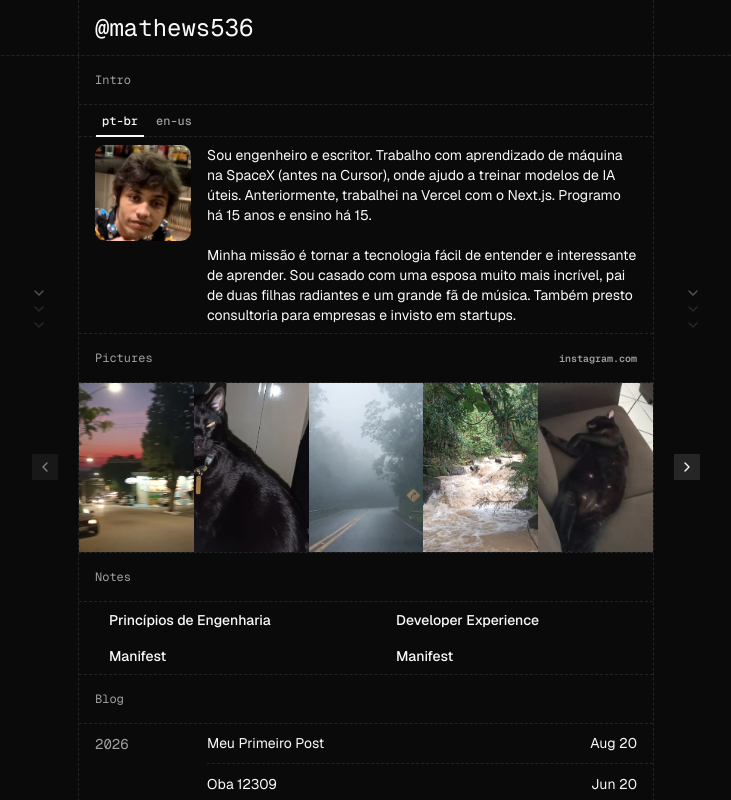
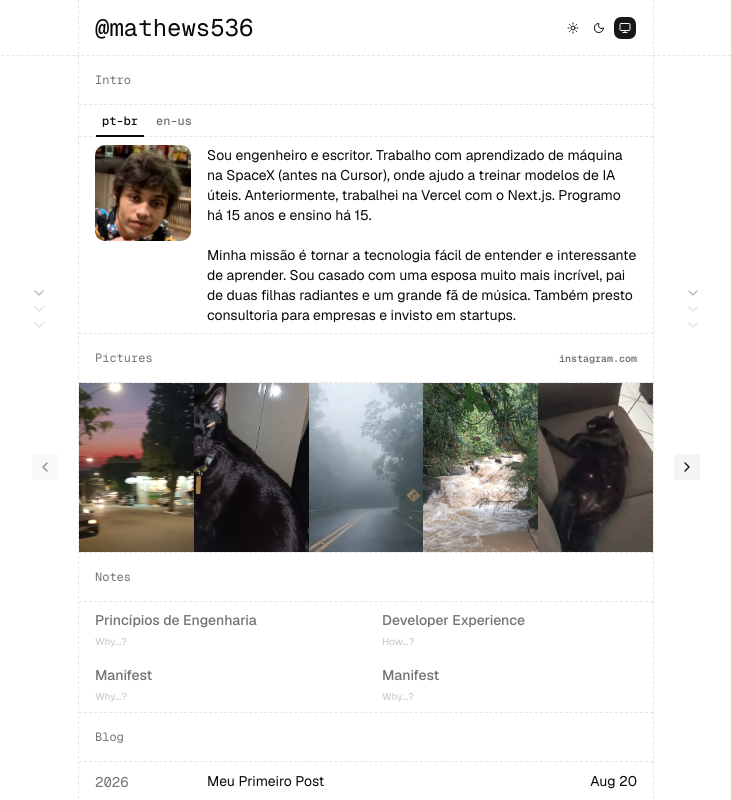
Before and after one commit to kodiyak/my-port, a Next.js app: page / in a window 1280 px wide. Shown: the top 800 px of the page, without its empty margins (274-1005 px from the left). Built offline with nearby package versions, Linux system fonts and the light colour scheme.

Commit message:
feat: implement theme provider and toggle mode components; enhance UI with improved button styles and layout

```diff
--- a/src/app/[slug]/page.tsx
+++ b/src/app/[slug]/page.tsx
@@ -24,7 +24,11 @@ export default async function Page({ params }: PageProps<"/[slug]">) {
       <div className="flex flex-col">
         <div className="flex flex-col max-w-xl min-h-dvh border-x w-full mx-auto">
           <div className="h-14 border-b flex items-center px-8">
-            <Button variant={"outline"} render={<Link href={"/"} />}>
+            <Button
+              variant={"outline"}
+              render={<Link href={"/"} />}
+              nativeButton={false}
+            >
               <ArrowLeftIcon />
               <span>Voltar</span>
             </Button>
--- a/src/app/_components/notes-posts.tsx
+++ b/src/app/_components/notes-posts.tsx
@@ -9,11 +9,18 @@ export default function NotesPosts({ posts }: { posts: PostMetadata[] }) {
         <Link
           href={post.slug}
           key={`post.${post.slug}`}
-          className="px-2 py-2 group flex flex-col hover:underline"
+          className="px-4 py-2 group flex flex-col text-muted-foreground hover:text-foreground"
         >
-          <div className="flex items-center gap-2">
-            <ArrowRightIcon className="opacity-0 size-3.5 group-hover:opacity-100" />
-            <span className="text-sm font-medium">{post.title}</span>
+          <div className="flex items-start gap-2">
+            <ArrowRightIcon className="opacity-0 relative top-1 size-3.5 -translate-x-5.5 group-hover:opacity-100 group-hover:translate-x-0 transition-all duration-300" />
+            <div className="flex flex-1 flex-col gap-1">
+              <span className="text-sm font-medium -translate-x-5.5 group-hover:translate-x-0 transition-all duration-300">
+                {post.title}
+              </span>
+              <span className="text-[10px] text-foreground font-medium -translate-x-5.5 opacity-20 group-hover:translate-x-0 group-hover:opacity-100 transition-all duration-300">
+                {post.description ?? "-"}
+              </span>
+            </div>
           </div>
         </Link>
       ))}
--- a/src/app/layout.tsx
+++ b/src/app/layout.tsx
@@ -3,6 +3,7 @@ import { Geist, Geist_Mono } from "next/font/google";
 import "./globals.css";
 import AppFooter from "@/components/app-footer";
 import AppHeader from "@/components/app-header";
+import { ThemeProvider } from "@/components/providers/theme-provider";
 import { cn } from "@/lib/utils";
 
 const geistSans = Geist({
@@ -29,11 +30,15 @@ export default function RootLayout({ children }: LayoutProps<"/">) {
         geistMono.variable,
         "dark antialiased font-sans",
       )}
+      suppressHydrationWarning
     >
+      <head />
       <body className="bg-background text-foreground flex flex-col min-h-screen">
-        <AppHeader />
-        {children}
-        <AppFooter />
+        <ThemeProvider attribute="class" defaultTheme="system" enableSystem>
+          <AppHeader />
+          {children}
+          <AppFooter />
+        </ThemeProvider>
       </body>
     </html>
   );
--- a/src/components/app-header.tsx
+++ b/src/components/app-header.tsx
@@ -1,4 +1,5 @@
 import Link from "next/link";
+import ToggleMode from "./toggle-mode";
 
 export default function AppHeader() {
   const username = "mathews536";
@@ -13,6 +14,10 @@ export default function AppHeader() {
           >
             {`@${username}`}
           </Link>
+          <div className="flex-1 flex">
+            <div className="flex-1"></div>
+            <ToggleMode />
+          </div>
         </div>
       </div>
     </div>
--- /dev/null
+++ b/src/components/providers/theme-provider.tsx
@@ -0,0 +1,11 @@
+"use client";
+
+import { ThemeProvider as NextThemesProvider } from "next-themes";
+import type * as React from "react";
+
+export function ThemeProvider({
+  children,
+  ...props
+}: React.ComponentProps<typeof NextThemesProvider>) {
+  return <NextThemesProvider {...props}>{children}</NextThemesProvider>;
+}
--- /dev/null
+++ b/src/components/toggle-mode.tsx
@@ -0,0 +1,43 @@
+"use client";
+
+import { MonitorIcon, MoonIcon, SunIcon } from "lucide-react";
+import { useTheme } from "next-themes";
+import { useMounted } from "@/lib/hooks/use-mounted";
+import { Button } from "./ui/button";
+
+const MODES = [
+  {
+    icon: <SunIcon />,
+    value: "light",
+  },
+  {
+    icon: <MoonIcon />,
+    value: "dark",
+  },
+  {
+    icon: <MonitorIcon />,
+    value: "system",
+  },
+] as const;
+
+export default function ToggleMode() {
+  const { theme, setTheme } = useTheme();
+  const mounted = useMounted();
+
+  if (!mounted) return null;
+
+  return (
+    <div className="flex flex-row items-center gap-0.5">
+      {MODES.map((mode) => (
+        <Button
+          key={`mode.${mode.value}`}
+          size={"icon-xs"}
+          variant={theme === mode.value ? "default" : "ghost"}
+          onClick={() => setTheme(mode.value)}
+        >
+          {mode.icon}
+        </Button>
+      ))}
+    </div>
+  );
+}
--- a/src/components/ui/button.tsx
+++ b/src/components/ui/button.tsx
@@ -1,3 +1,5 @@
+"use client";
+
 import { Button as ButtonPrimitive } from "@base-ui/react/button";
 import { cva, type VariantProps } from "class-variance-authority";
 
--- /dev/null
+++ b/src/lib/hooks/use-mounted.ts
@@ -0,0 +1,11 @@
+import { useEffect, useState } from "react";
+
+export function useMounted() {
+  const [mounted, setMounted] = useState(false);
+
+  useEffect(() => {
+    setMounted(true);
+  }, []);
+
+  return mounted;
+}
```
